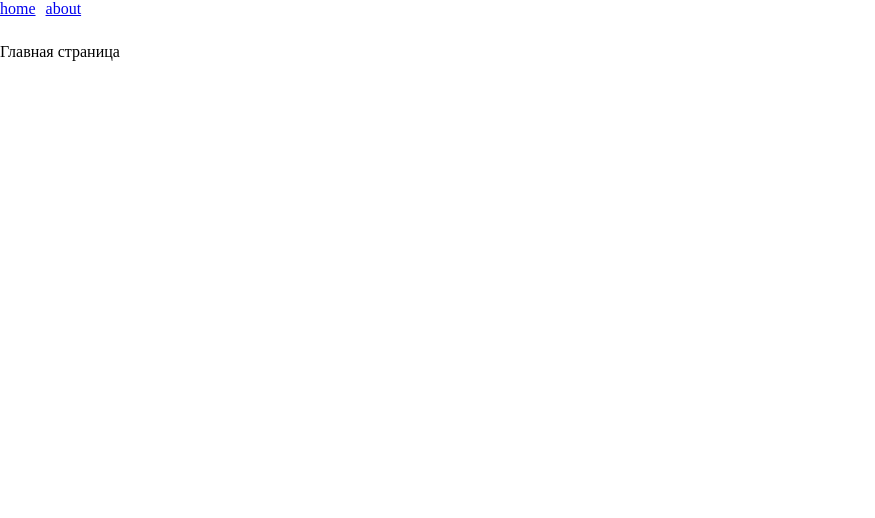
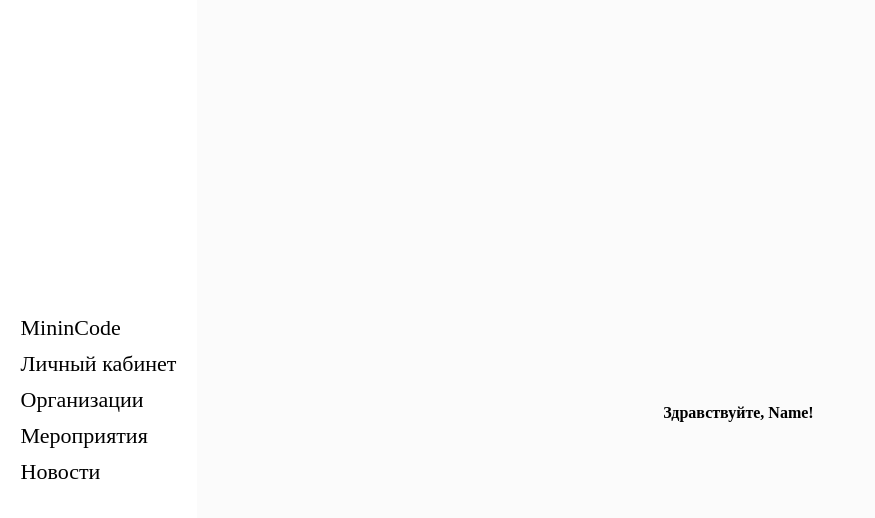
Before and after one commit to Filanq/minincode24, a Vue app: page / in a window 1280 px wide. Shown: the top 518 px of the page, without its empty margins (0-875 px from the left). Built offline with nearby package versions, Linux system fonts and the light colour scheme; the HTML template or start-up script is replaced by a standard one.

Commit message:
base done 😎

```diff
--- a/env.d.ts
+++ b/env.d.ts
@@ -1,4 +1,4 @@
-/// <reference types="vite/client" />
+// <reference types="vite/client" />
 declare module '*.vue' {
     import type {DefineComponent} from 'vue'
     const component: DefineComponent<object, object, any>
--- a/src/App.vue
+++ b/src/App.vue
@@ -1,7 +1,9 @@
 <template>
-    <HeaderComponent :relative="header_relative" class="mb-25"/>
+    <div class="main-app_grid">
+        <HeaderComponent :relative="header_relative" class="mb-25"/>
+        <RouterView />
+    </div>
 
-    <RouterView />
 </template>
 
 <script setup lang="ts">
@@ -13,3 +15,10 @@
     // Is Header Relative
     const header_relative: Ref<boolean> = ref(true);
 </script>
+
+<style scoped>
+    .main-app_grid{
+        display: grid;
+        grid-template-columns: 1fr 5.5fr;
+    }
+</style>
--- a/src/assets/css/global.css
+++ b/src/assets/css/global.css
@@ -19,6 +19,9 @@
 :root{
     /* TODO: Set Colors */
     /* Colors */
+    --colorGrey: #FBFBFB;
+    --colorWhite: #fff;
+    --colorMain: #C7CDF3;
 
     /* TODO: Set Borders */
     /* Borders */
@@ -45,6 +48,7 @@ html::-webkit-scrollbar-thumb{
 html{
     scroll-behavior: smooth;
 }
+
 header{
     position: fixed;
     z-index: 9;
@@ -54,6 +58,7 @@ header{
     position: relative;
 }
 .section{
+    background-color: var(--colorGrey);
     width: 100%;
     display: grid;
     padding: 100px 0;
@@ -98,7 +103,7 @@ header{
 .link{
     color: black;
     text-decoration: none;
-    cursor: pointer;
+    /* cursor: pointer; */
 }
 /* TODO: Buttons Styles */
 .w-200{
--- a/src/components/HeaderComponent.vue
+++ b/src/components/HeaderComponent.vue
@@ -1,8 +1,15 @@
 <template>
-    <header :class="{'header_relative': relative}" class="grid grid-row gap-10 jc-s ai-c">
-        <router-link :to="{name: 'home'}">home</router-link>
-        <router-link :to="{name: 'about'}">about</router-link>
-    </header>
+    <div class="section header__section">
+        <div class="container">
+            <nav class="grid grid-column gap-10">
+                <router-link :to="{name: 'home'}" class="link header_link">MininCode</router-link>
+                <router-link :to="{name: 'home'}" class="link header_link">Личный кабинет</router-link>
+                <router-link :to="{name: 'home'}" class="link header_link">Организации</router-link>
+                <router-link :to="{name: 'home'}" class="link header_link">Мероприятия</router-link>
+                <router-link :to="{name: 'home'}" class="link header_link">Новости</router-link>
+            </nav>
+        </div>
+    </div>
 </template>
 
 <script setup lang="ts">
@@ -13,7 +20,14 @@
 </script>
 
 <style scoped>
-    header{
-        max-height: 100vh;
+    .header__section{
+        height: 100vh;
+        background-color: white;
     }
+
+    .header_link{
+        font-size: 22px;
+    }
+
+
 </style>
--- a/src/views/AboutView.vue
+++ b/src/views/AboutView.vue
@@ -1,5 +1,7 @@
 <template>
-  <main>
-    Вторая страница
-  </main>
+  <div class="section">
+    <div class="container">
+
+    </div>
+  </div>
 </template>
--- a/src/views/HomeView.vue
+++ b/src/views/HomeView.vue
@@ -1,5 +1,7 @@
 <template>
-  <main>
-    Главная страница
-  </main>
+    <div class="section">
+        <div class="container">
+            <h1>Здравствуйте, Name!</h1>
+        </div>
+    </div>
 </template>
```
